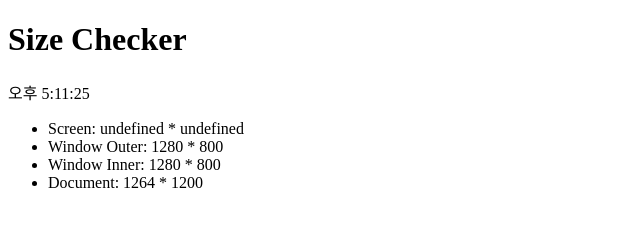
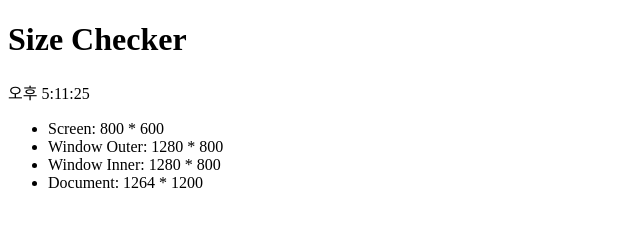
Before and after one commit to keulee/js_piscine_solo, a plain HTML site: page js01/ex00/index.html in a window 1280 px wide. Shown: the top 226 px of the page, without its empty margins (0-640 px from the left). Drawn offline with Linux system fonts and the light colour scheme.

Commit message:
js01/ex00 modified

```diff
--- a/js01/ex00/size.js
+++ b/js01/ex00/size.js
@@ -31,7 +31,7 @@ let docSize = document.createElement('li');
 // outer += innerHTML += `hi`;
 // console.log(screen);
 // let width = window.innerWidth;
-screen.innerHTML += `Screen: ${screen.width} * ${screen.height}`;
+screen.innerHTML += `Screen: ${window.screen.width} * ${window.screen.height}`;
 outer.innerHTML += `Window Outer: ${window.outerWidth} * ${window.outerHeight}`;
 inner.innerHTML += `Window Inner: ${window.innerWidth} * ${window.innerHeight}`;
 docSize.innerHTML += `Document: ${document.body.scrollWidth} * ${document.body.scrollHeight}`
```
Also changed, not shown: js01/ex00/index.html (+0 -15 lines).
